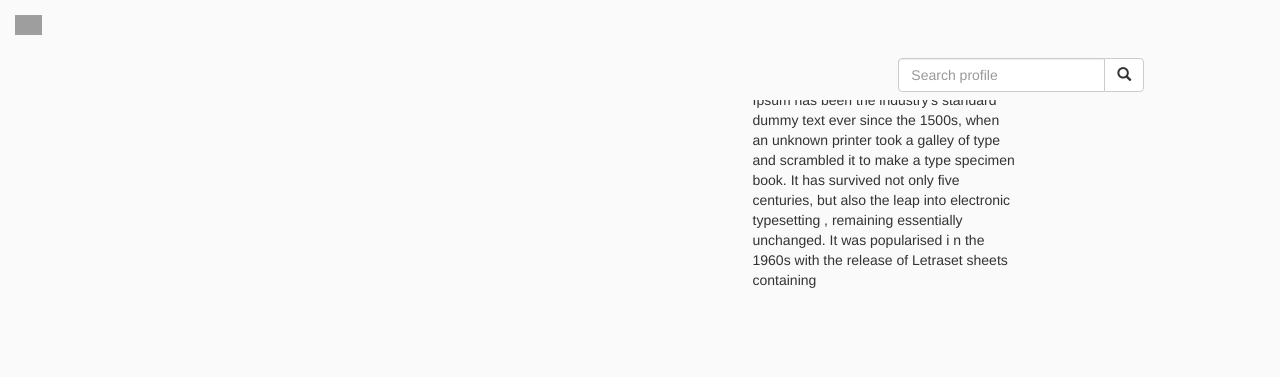
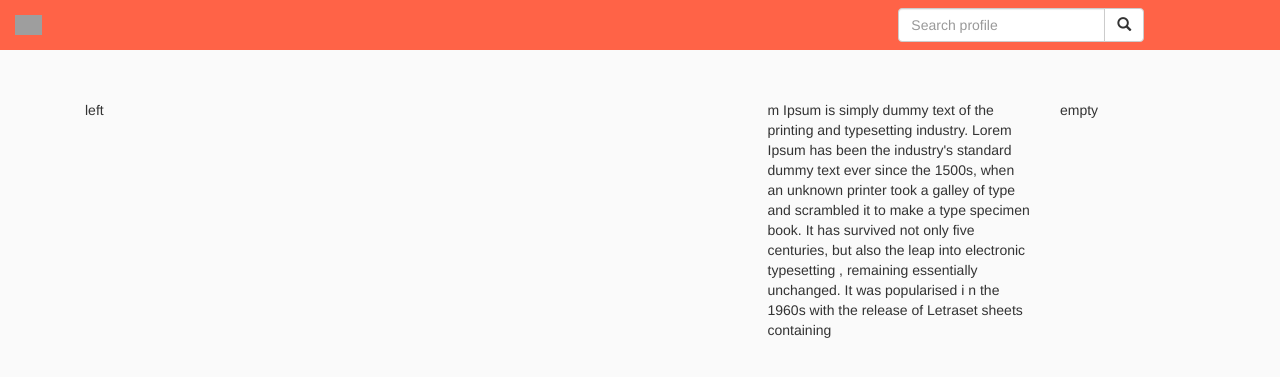
Before and after one commit to kennedybabu/instagram-clone, a Django app: page / in a window 1280 px wide. Shown: the top 377 px of the page. Run offline with Django 3.2, Linux system fonts and the light colour scheme; data that the repository does not hold is empty; some libraries are stand-ins or nearby versions; grey boxes are pictures that could not be loaded.

Commit message:
style:style the navbar, align items horizontally centred

```diff
--- a/app/templates/base.html
+++ b/app/templates/base.html
@@ -19,7 +19,9 @@
 </head>
 <body>
     {% include 'navbar.html' %}
-    {% block content %} {% endblock %}
+    <div class="container base">
+        {% block content %} {% endblock %}
+    </div>
 
 
  {% block scripts %}
--- a/app/templates/navbar.html
+++ b/app/templates/navbar.html
@@ -7,7 +7,7 @@
 </head>
 <body>
 <nav class="navbar navbar-inverse navbar-fixed-top">
-  <div class="container-fluid">
+  <div class="container-fluid col-md-4">
     <div class="navbar-header">
       <a class="navbar-brand" href="{% url 'home' %}"><img clas='navbar-logo' src="https://res.cloudinary.com/dblrvhi8r/image/upload/v1638633829/Instagram_logo.svg_yjnzzz.png" alt="Instagram_logo"></a>
     </div>
--- a/static/css/baseapp.css
+++ b/static/css/baseapp.css
@@ -1,6 +1,9 @@
 body {
-    /* background-color: rgba(var(--b3f,250,250,250),1); */
     background-color: #fafafa;
+}
+
+.base {
+    margin-top: 5rem;
 }
 
 .intro {
@@ -12,9 +15,10 @@ body {
 }
 
 .navbar {
-    background-color: rgba(var(--b3f,250,250,250),1);
+    /* background-color: rgba(var(--b3f,250,250,250),1); */
     color: black;
     border: none;
+    background-color: tomato;
 }
 
 .image-container {
```
